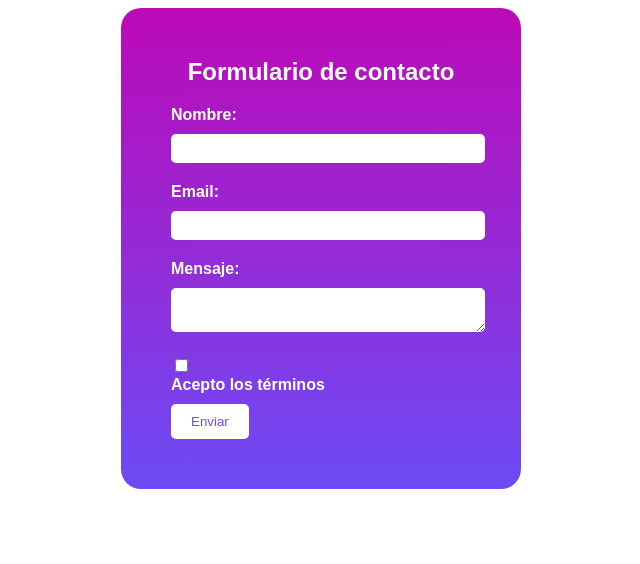
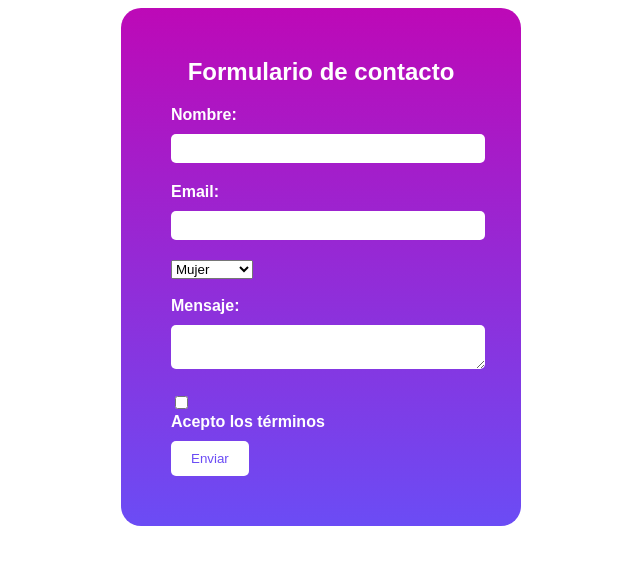
Before and after one commit to YesiTamayo/aspirantes-mir-html-y-css1-, a plain HTML site: page ejercicio1-html-y-css/ejercicio2-html-y-css/index.html in a window 1280 px wide. Shown: the whole page, without its empty margins (319-959 px from the left). Drawn offline with Linux system fonts and the light colour scheme.

```diff
--- a/ejercicio1-html-y-css/ejercicio2-html-y-css/index.html
+++ b/ejercicio1-html-y-css/ejercicio2-html-y-css/index.html
@@ -6,16 +6,27 @@
   <link rel="stylesheet" type="text/css" href="styles.css">
 </head>
 <body>
+
   <form>
     <h2>Formulario de contacto</h2>
     <label for="nombre">Nombre:</label>
     <input type="text" id="nombre" name="nombre" required>
     <label for="email">Email:</label>
     <input type="email" id="email" name="email" required>
+        <select name="select">
+            <option value="value1">Hombre</option>
+            <option value="value2" selected>Mujer</option>
+            <option value="value3">Sin definir</option>
+        </select>
+    <br/>
+    <br/>
     <label for="mensaje">Mensaje:</label>
     <textarea id="mensaje" name="mensaje" required></textarea>
     <input type="checkbox" id="cbox2" value="second_checkbox"> <label for="cbox2">Acepto los términos</label>
     <input type="submit" value="Enviar">
+
+
+
 </form>
 </body>
 </html>
```
Lines whose indentation alone changed are shown as unchanged.
